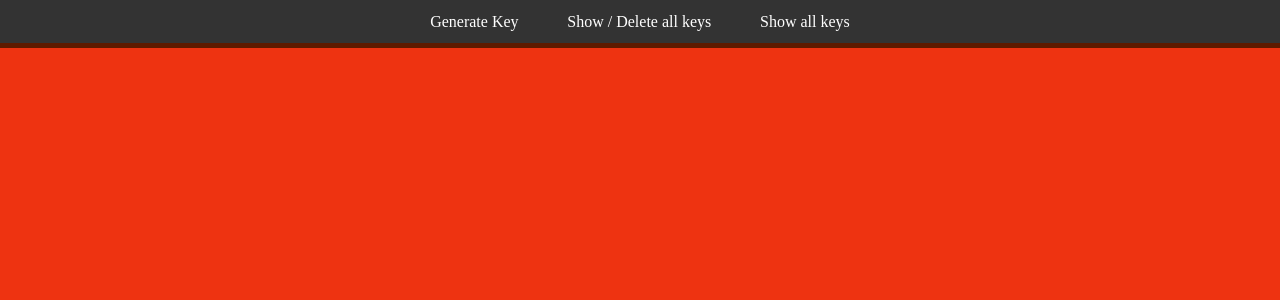
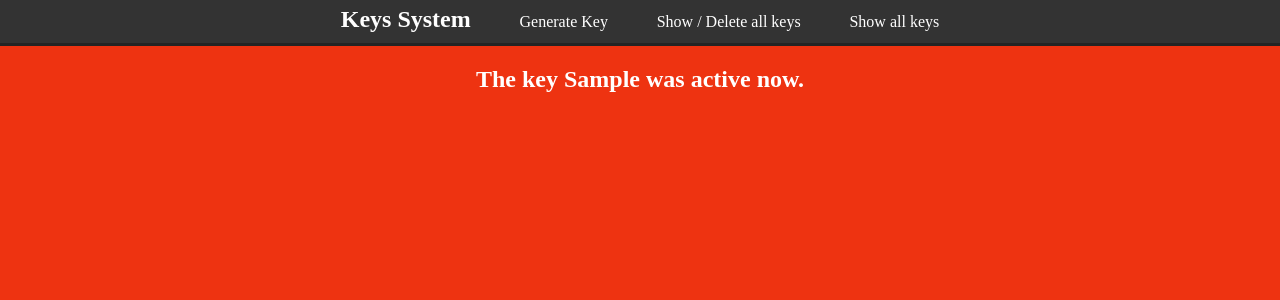
Before and after one commit to adrianbarabino/Keys-System, a PHP site: page /index.php?do=renew&id=1 in a window 1280 px wide. Shown: the top 300 px of the page. Run offline with PHP 8.4, Linux system fonts and the light colour scheme; tables that the repository leaves empty or names only in its code hold one stand-in row (values such as "Sample post"); a stand-in replaces the project's code that opens the database connection.

Commit message:
Panel finished

```diff
--- a/keycontrol/index.php
+++ b/keycontrol/index.php
@@ -45,9 +45,9 @@ $mysqli->query("INSERT INTO  `keys` (`id`, `key`, `f_start`, `f_used`, `active`)
 	 '',
 	  '1');");
 
-echo "<h1>The key: ";
+echo "<h2>The key: ";
 echo $random_final;
-echo " is now active! </h1>";
+echo " is now active! </h2>";
 
 }elseif($do == "newkey"){
 	?>
@@ -67,14 +67,44 @@ if($_GET['id']){
 
 $id = $_GET['id'];
 
-$consulta = "SELECT * FROM keys where id = ".$id;
+$query = "SELECT * FROM `keys` where id = ".$id;
 
-if($result = $mysqli->query($consulta)){
+if($result = $mysqli->query($query)){
 	while ($row = $result->fetch_array()) {
 $key = $row['key'];
-echo "The key ".$key." was deleted now.";
+echo "<h2>The key ".$key." was used now.</h2>";
+$f_used = date("Y-m-d H:i:s");
+
+
+
+	$mysqli->query("UPDATE `keys` SET  `f_used` =  '".$f_used."', `active` =  '0' WHERE  `id` = ".$id." LIMIT 1");
 }
 }
+}else{
+	echo "<h2>The key doesn't exist!</h2>";
+}
+}elseif($do == "renew"){
+
+
+if($_GET['id']){
+
+$id = $_GET['id'];
+
+$query = "SELECT * FROM `keys` where id = ".$id;
+
+if($result = $mysqli->query($query)){
+	while ($row = $result->fetch_array()) {
+$key = $row['key'];
+echo "<h2>The key ".$key." was active now.</h2>";
+$f_used = date("Y-m-d H:i:s");
+
+
+
+	$mysqli->query("UPDATE `keys` SET  `f_used` =  '', `active` =  '1' WHERE  `id` = ".$id." LIMIT 1");
+}
+}
+}else{
+	echo "<h2>The key doesn't exist!</h2>";
 }
 
 }elseif($do == "delete"){
@@ -83,42 +113,40 @@ if($_GET['id']){
 
 $id = $_GET['id'];
 
-$consulta = "SELECT * FROM keys where id = ".$id;
+$query = "SELECT * FROM `keys` where id = ".$id;
 
-if($result = $mysqli->query($consulta)){
+if($result = $mysqli->query($query)){
 	while ($row = $result->fetch_array()) {
 $key = $row['key'];
-echo "The key ".$key." was deleted now.";
+echo "<h2>The key ".$key." was deleted now.</h2>";
 
 
 }
 }
-	$mysqli->query("DELETE from keys where id = ".$id);
+	$mysqli->query("DELETE from `keys` where `id` = ".$id);
 
 
 
+}else{
+	echo "<h2>The key doesn't exist!</h2>";
 }
 }
 
 }else{
 
 
-$f_used = date("Y-m-d H:i:s");
 
-
-
-	$mysqli->query("UPDATE keys set active='0' f_used='".$f_used."' where id = ".$id);
 
 
 
 
 if($_GET['order'] OR $_GET['where']){
-	$consulta = "SELECT * FROM keys ";
+	$query = "SELECT * FROM `keys` ";
 
 if($_GET['where']){
 	$where = $_GET['where'];
 	$where2 = $_GET['where2'];
-	$consulta = $consulta."WHERE `".$where."` =".$where2." ";
+	$query = $query."WHERE `".$where."` =".$where2." ";
 
 
 }
@@ -131,18 +159,17 @@ if($_GET['order']){
 	$order2 = "asc";
 }
 
-	$consulta = $consulta."ORDER BY  `keys`.`".$order."` ".$order2." ";
+	$query = $query."ORDER BY  `keys`.`".$order."` ".$order2." ";
 }
 }else{
 	$_GET['order'] = "id";
-$consulta = $consulta."SELECT * FROM keys ORDER BY  `keys`.`key` ASC ";
+$query = $query."SELECT * FROM `keys` ORDER BY  `keys`.`key` ASC ";
 }
 
 ?>
 
-<br>
-
-<a href="
+<ul class="sub-menu">
+<li><a href="
 <?php
 echo "index.php?";
 
@@ -159,7 +186,7 @@ echo "index.php?";
 
 
 ?>
-">Show only actives </a> - <a href="
+">Show only actives </a> </li><li><a href="
 <?php
 echo "index.php?";
 
@@ -175,7 +202,7 @@ echo "index.php?";
 
 
 ?>
-"> Show only used keys</a> - <a href="
+"> Show only used keys</a> </li><li><a href="
 <?php
 echo "index.php?";
 
@@ -191,7 +218,7 @@ echo "index.php?";
 		echo "where2=".$_GET['where2']."&";
 	}
 
-?>"> Order by Used Date </a> - <a href="
+?>"> Order by Used Date </a> </li><li><a href="
 <?php
 echo "index.php?";
 
@@ -207,7 +234,7 @@ echo "index.php?";
 		echo "where2=".$_GET['where2']."&";
 	}
 
-?>"> Order by Created Date </a> - <a href="
+?>"> Order by Created Date </a> </li><li><a href="
 <?php
 echo "index.php?";
 
@@ -229,7 +256,7 @@ echo "index.php?";
 	}
 
 
-?>"> Toggle ASC / DESC </a> -
+?>"> Toggle ASC / DESC </a></li> </ul>
 <table>
 <tr>
 <td>ID </td>
@@ -242,9 +269,8 @@ echo "index.php?";
 
 </tr>
 
-
 <?php
-if($result = $mysqli->query($consulta)){
+if($result = $mysqli->query($query)){
     /* fetch associative array */
     while ($row = $result->fetch_array()) {
     	echo "<tr>";
@@ -258,12 +284,12 @@ if($result = $mysqli->query($consulta)){
         echo "<td>";
         echo date("d/m/Y H:i:s", strtotime($row['f_start']));
                 echo "</td>";
-                if($row['f_used']){
+                if($row['f_used'] == "0000-00-00 00:00:00"){
+                echo "<td>No used yet</td>";
+            }else{
                echo "<td>";
         echo date("d/m/Y H:i:s", strtotime($row['f_used']));
                 echo "</td>";
-                } else {
-                	echo "<td>No used yet</td>";
                 };
 
                 if($row['active'] == 1){
@@ -274,13 +300,13 @@ if($result = $mysqli->query($consulta)){
                 }
 echo "<td>";
 if($row['active'] == 1){
-		echo "<a href='disallow.php?id=".$row['id']."'> disallow for use</a> - ";
+		echo "<a href='index.php?do=disallow&id=".$row['id']."'> disallow for use</a> - ";
 
 }else{
-	echo "<a href='renew.php?id=".$row['id']."'> renew for use</a> - ";
+	echo "<a href='index.php?do=renew&id=".$row['id']."'> renew for use</a> - ";
 }
 
-                echo "<a href='delete.php?id=".$row['id']."'>delete key</a></tr>";
+                echo "<a href='index.php?do=delete&id=".$row['id']."'>delete key</a></tr>";
 
     }
 
--- a/keycontrol/navigation.php
+++ b/keycontrol/navigation.php
@@ -1,6 +1,9 @@
 <nav>
 	<ul>
 
+		<li>
+			<h1>Keys System</h1>
+		</li>
 
 		<li>
 			<a href="index.php?do=generatekey">Generate Key</a>
--- a/keycontrol/style.css
+++ b/keycontrol/style.css
@@ -2,6 +2,7 @@ body{
 	background: #e31;
 	margin:0;
 	padding:0;
+	font-size:16px;
 }
 
 nav{
@@ -13,19 +14,61 @@ nav ul {
 	text-align:center;
 	list-style: none;
 	background: #333;
-	border-bottom: 5px solid rgb(94, 26, 0);
+	border-bottom: 3px solid rgb(36,36,36);
 	padding: 0;
 	margin:0;
 }
 
-nav ul li {
+ul li {
 	display: inline-block;
 	padding: 0.1em 0.4em;
 	margin: 0 1em;
 }
 
-nav ul li a{
+ul li a{
 	color:white;
 	line-height: 40px;
 	text-decoration:none;
 }
+
+ul.sub-menu{
+	width:100%;
+	text-align: center;
+	background:#555;
+	border-bottom: 5px solid rgb(94, 26, 0);;
+	padding:0;
+	margin:0;
+}
+
+.sub-menu li a{
+	line-height: 25px;
+	font-size:0.8em;
+}
+
+table {
+color: white;
+margin: 0 auto;
+}
+
+table a{
+	color:white;
+}
+
+
+h2{
+	text-align:center;
+	color:white;
+}
+
+ul li h1{
+	padding:0;
+	margin:0;
+	color:white;
+
+}
+ul li{
+	transition: all 0.2s ease-in-out;
+}
+ul li:hover{
+	background:#111;
+}
```
Also changed, not shown: README.md.
